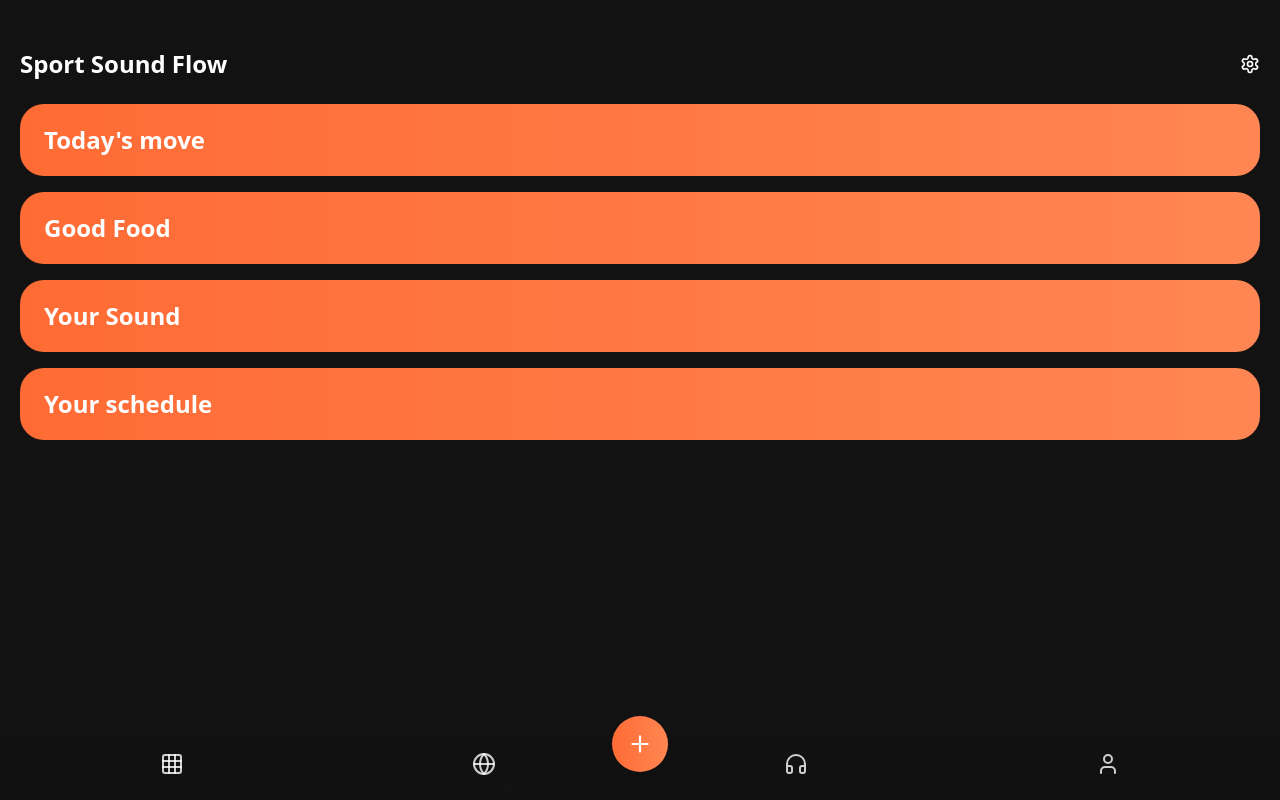
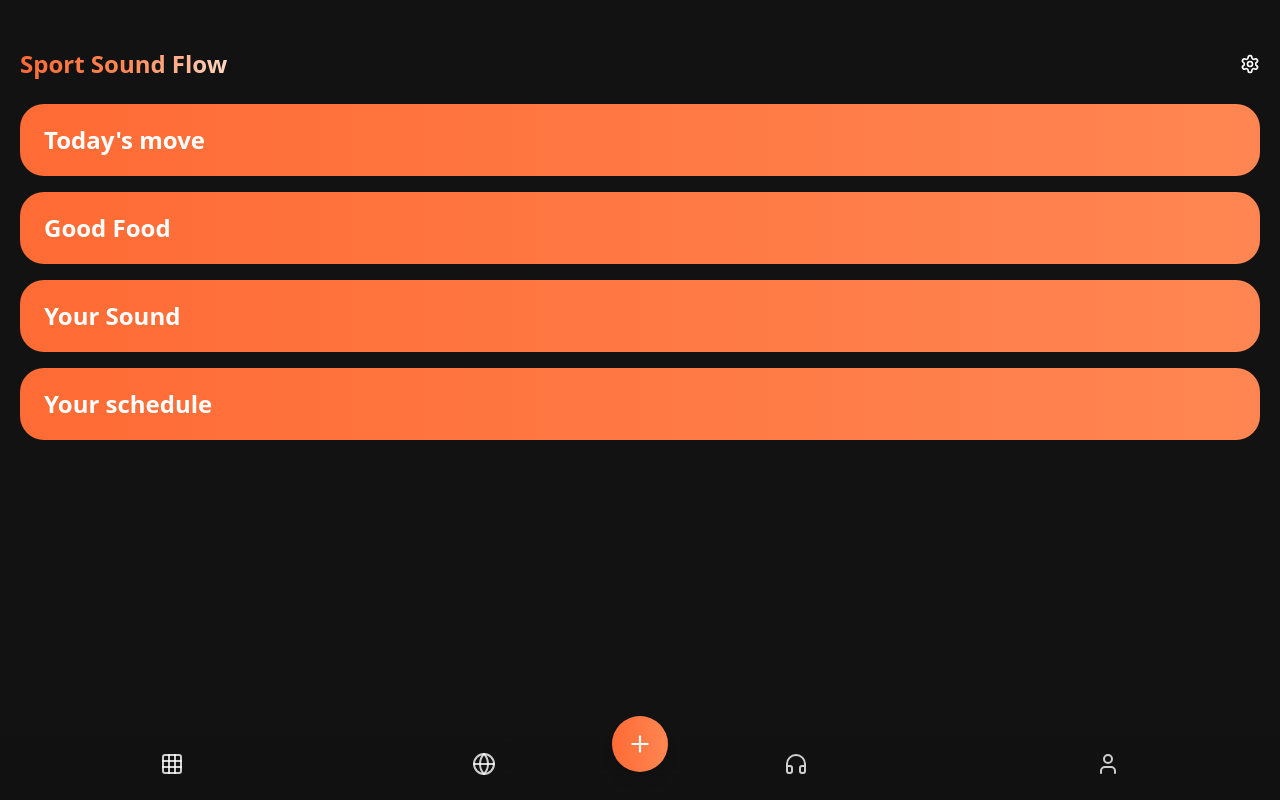
Before and after one commit to Tinastud/sporty-sound-flow, a React (Vite) app: page / in a window 1280 px wide. Built offline with nearby package versions, Linux system fonts and the light colour scheme.

Commit message:
feat: Add orange gleam animation to title
Implemented an orange gleam animation for the "Sport Sound Flow" title on hover and click interactions.

```diff
--- a/src/index.css
+++ b/src/index.css
@@ -118,3 +118,39 @@ body {
   padding: 0;
   text-align: left;
 }
+
+/* Orange gleam animation for the title */
+@keyframes gleaming {
+  0% {
+    background-position: -300% 0;
+  }
+  100% {
+    background-position: 300% 0;
+  }
+}
+
+.title-gleam {
+  position: relative;
+  background: linear-gradient(
+    90deg,
+    #FF6B35 0%,
+    #FF8652 25%,
+    #FFD6C2 50%,
+    #FF8652 75%,
+    #FF6B35 100%
+  );
+  background-size: 200% auto;
+  color: transparent;
+  background-clip: text;
+  -webkit-background-clip: text;
+  transition: all 0.3s ease;
+}
+
+.title-gleam:hover {
+  animation: gleaming 2s linear infinite;
+}
+
+.title-gleam:active {
+  animation: gleaming 1s linear infinite;
+  text-shadow: 0 0 8px rgba(255, 107, 53, 0.7);
+}
--- a/src/pages/Index.tsx
+++ b/src/pages/Index.tsx
@@ -10,7 +10,7 @@ const Index = () => {
     <div className="min-h-screen bg-app-background text-white pb-24">
       <div className="pt-12 px-5">
         <div className="flex justify-between items-center mb-6">
-          <h1 className="text-2xl font-bold">Sport Sound Flow</h1>
+          <h1 className="text-2xl font-bold title-gleam cursor-pointer">Sport Sound Flow</h1>
           <Link to="/settings">
             <Settings className="text-white hover:rotate-90 transition-transform duration-300 cursor-pointer" size={20} />
           </Link>
```
